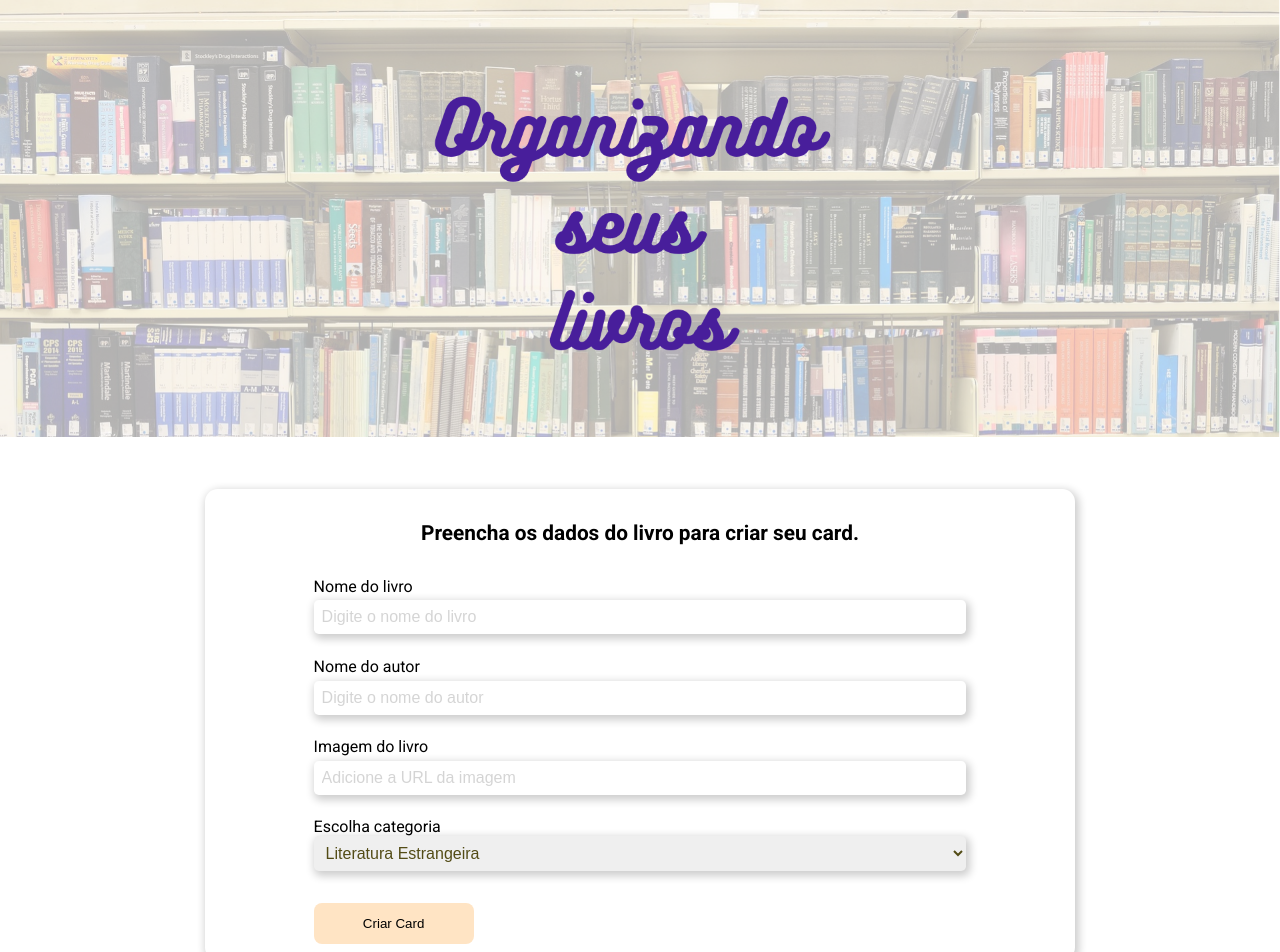
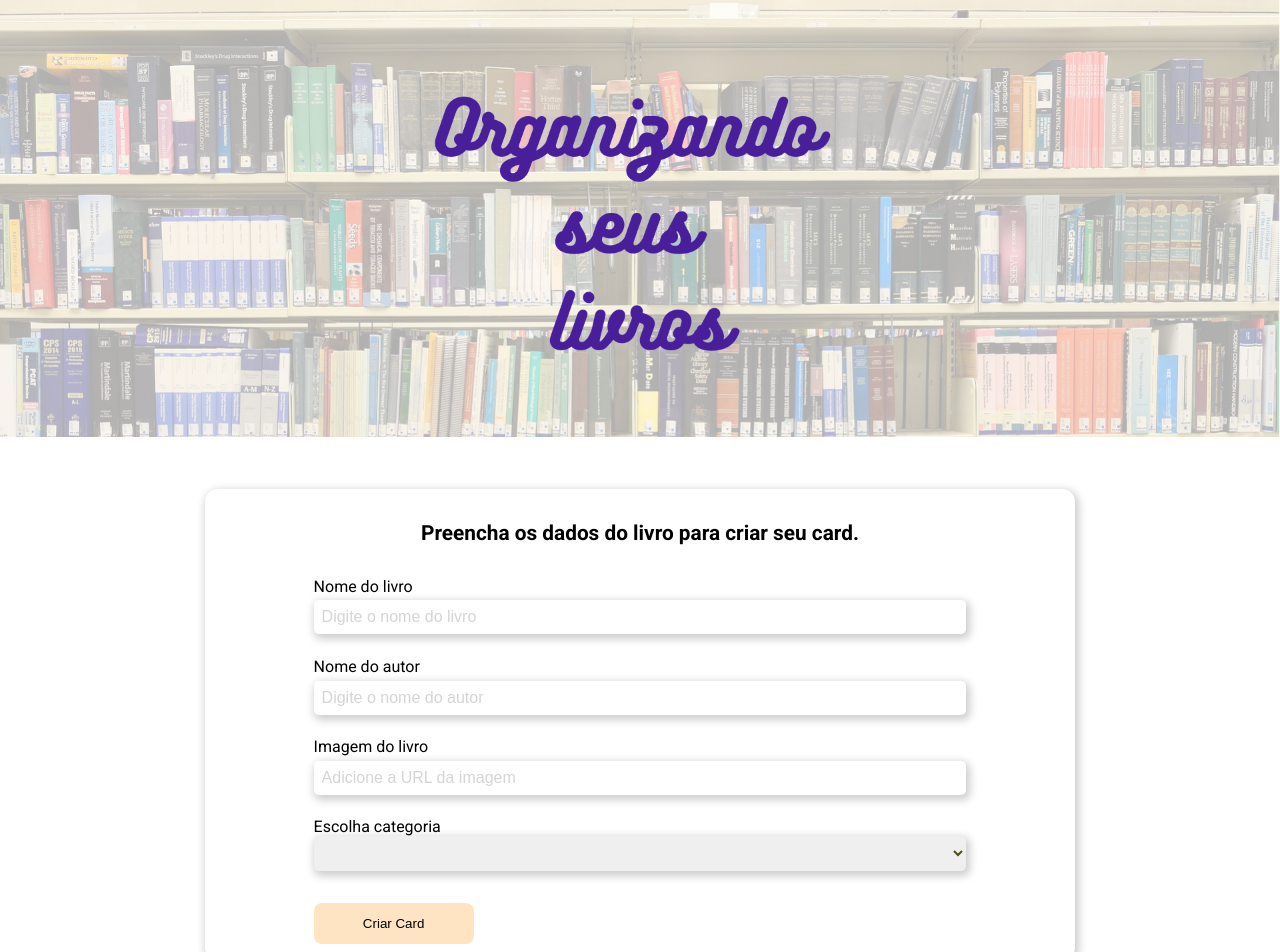
Before and after one commit to tiagobsb84/projeto_organizando_livros, a React (Create React App) app: page / in a window 1280 px wide. Shown: the top 952 px of the page. Built offline with nearby package versions, Linux system fonts and the light colour scheme; the HTML template or start-up script is replaced by a standard one.

Commit message:
ajustando o campo de categoria para iniciar valor vazio, e limpa os campos

```diff
--- a/src/App.js
+++ b/src/App.js
@@ -56,7 +56,6 @@ function App() {
 
   function novoLivroCadastrado(livro) {
     setLivros([...livros, livro]);
-    console.table(livro)
   }
 
   return (
--- a/src/components/Formulario/ListaCategoria/index.js
+++ b/src/components/Formulario/ListaCategoria/index.js
@@ -4,7 +4,8 @@ const ListaCategoria = (props) => {
     return (
         <div>
             <label htmlFor="book" className="label-select">{props.label}</label>
-            <select onChange={evento => props.alterandoValor(evento.target.value)} className="field-form field-form-select" id="book" name="book" value={props.valor}>
+            <select required={props.obrigatorio} onChange={evento => props.alterandoValor(evento.target.value)} className="field-form field-form-select" id="book" name="book" value={props.valor}>
+                <option value=""></option>
                {
                 props.itens.map(item => (<option key={item}>{item}</option>))
                }
--- a/src/components/Formulario/index.js
+++ b/src/components/Formulario/index.js
@@ -18,6 +18,11 @@ const Formulario = (props) => {
             imagem,
             categoria
         })
+
+        setNome('');
+        setAutor('');
+        setImagem('');
+        setCategoria('');
     }
 
     return(
@@ -46,6 +51,7 @@ const Formulario = (props) => {
                     alterandoValor={valor => setImagem(valor)}
                 />
                 <ListaCategoria
+                    obrigatorio={true}
                     label="Escolha categoria"
                     itens={props.cards}
                     valor={categoria}
```
